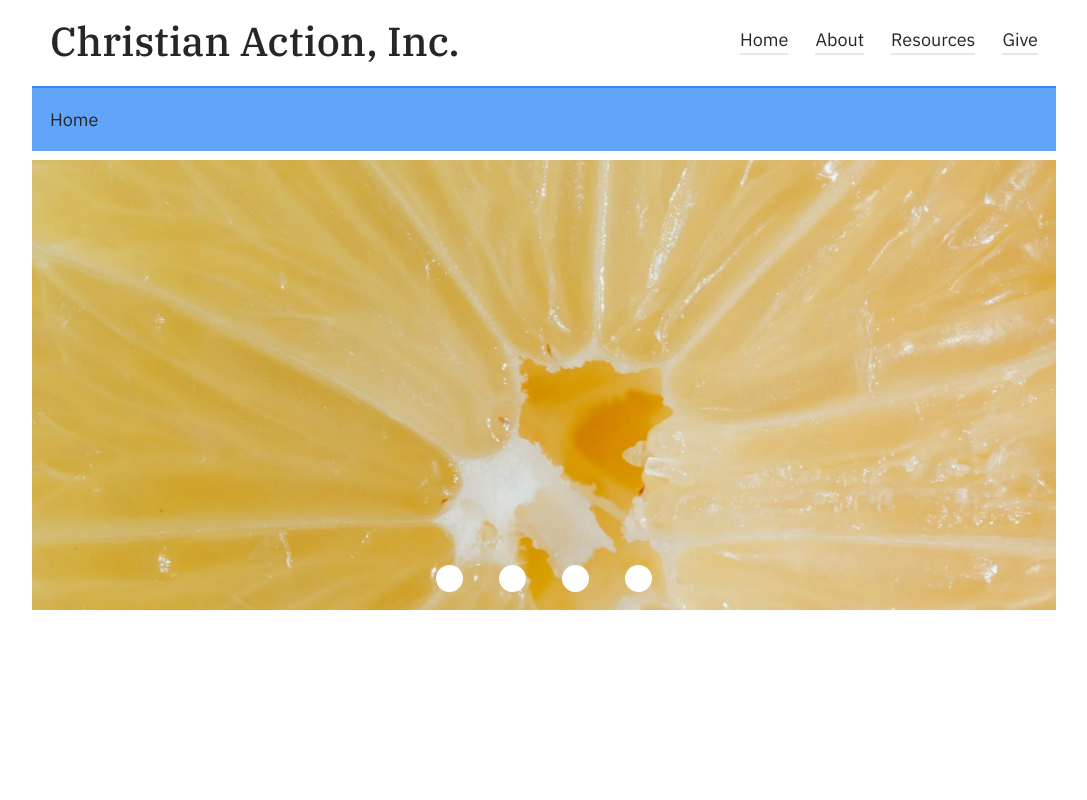
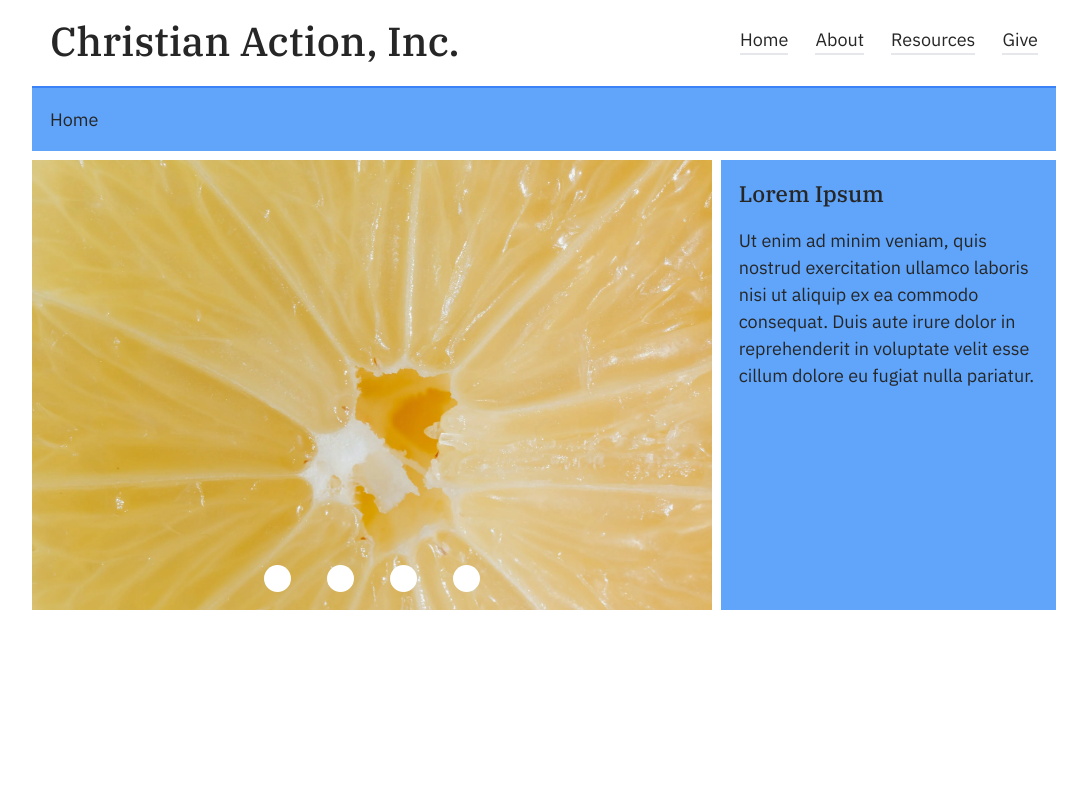
Before and after one commit to blaze-vincent/christian-action-2022, a Next.js app: page / in a window 1280 px wide. Shown: the top 800 px of the page, without its empty margins (96-1183 px from the left). Built offline with nearby package versions, Linux system fonts and the light colour scheme.

Commit message:
Add placeholder text section to hero

```diff
--- a/components/hero.js
+++ b/components/hero.js
@@ -1,7 +1,19 @@
 import Carousel from "./generic/carousel/carousel";
 
 export default function Hero(){
-  return <div className="w-full max-w-screen-lg m-auto">
-    <Carousel />
+  return <div className="w-full max-w-screen-lg m-auto grid sm:grid-cols-3 gap-2">
+    <Carousel
+      className='sm:col-span-2'
+    />
+    <div
+      className="bg-blue-400 p-4 flex flex-col gap-4"
+    >
+      <h2 className="font-ibm-serif font-medium text-xl">
+        Lorem Ipsum
+      </h2>
+      <p>
+      Ut enim ad minim veniam, quis nostrud exercitation ullamco laboris nisi ut aliquip ex ea commodo consequat. Duis aute irure dolor in reprehenderit in voluptate velit esse cillum dolore eu fugiat nulla pariatur.
+      </p>
+    </div>
   </div>
 }
```
